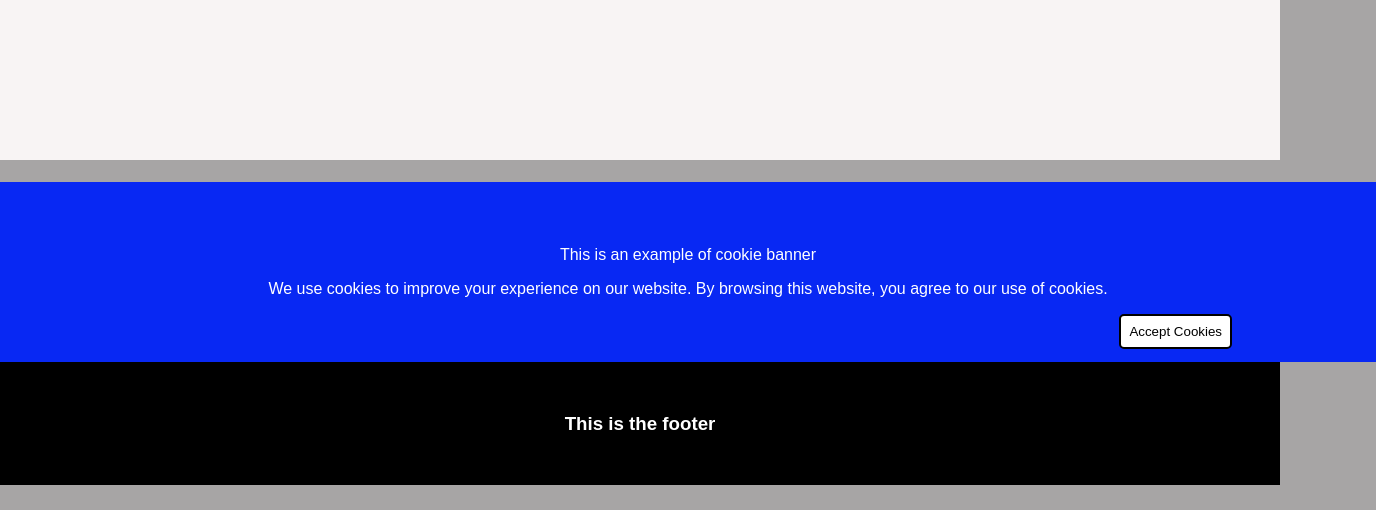
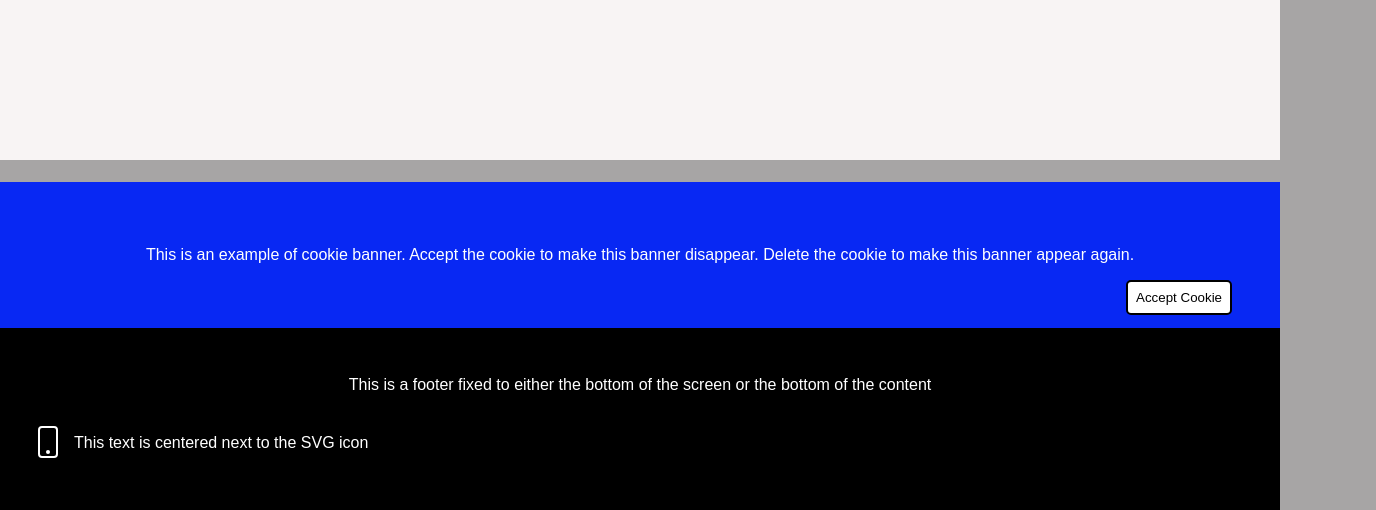
Before and after one commit to thespamster/footer-and-cookie-banner, a plain HTML site: page index.html in a window 1280 px wide. Shown: the part 363-873 px from the top of the page, 1376 px wide, since content can reach past the window. Before the commit the page ends 848 px from the top, so only its background shows below. Drawn offline with Linux system fonts and the light colour scheme.

Commit message:
add a text aligned svg icon to the footer

```diff
--- a/assets/style.css
+++ b/assets/style.css
@@ -32,14 +32,29 @@ body {
     the height of the display
 */
 footer {
-    display: flex;
-    justify-content: center;
     margin-top: auto; /* this fixes the footer to bottom of the body */
     background-color: black;
     padding: 2rem;
     color: white;
+    display: flex;
+    flex-direction: column;
+    justify-content: start;
 }
 
+.footer-text {
+    text-align: center;
+}
+
+/* CSS to align SVG icons and accompanying text */
+.icon,
+.text {
+    text-align: start;
+  vertical-align: middle;
+  display: inline-block;
+  margin-right: 10px;
+}
+
+/* style the header */
 #header-style {
     background-color: black;
     color: white;
@@ -50,15 +65,13 @@ footer {
 /* CSS FOR COOKIE BANNER */
 
 #cookieBanner {
-    width: 100%;
+    display: flex;
     background-color: #0828f3;
     color: white;
     padding: 3rem;
 }
 
-
-
-p {
+.text-center {
     text-align: center;
 }
 
--- a/index.html
+++ b/index.html
@@ -19,17 +19,25 @@
     </h1>
 
     <div id="cookieBanner">
-        <p>This is an example of cookie banner</p>
-        <p>We use cookies to improve your experience on our website. By browsing this website, you agree to our use of cookies.</p>
-        <button id="acceptCookies">Accept Cookies</button>
+        <p class="text-center">This is an example of cookie banner. Accept the cookie to make this banner disappear. Delete the cookie to make this banner appear again.</p>
+        <button id="acceptCookies">Accept Cookie</button>
     </div>
     <div id="deleteCookie">
         <button id="deleteCookies">Delete Cookies</button>
     </div>
+
+
     <footer>
-        <h3>
-            This is the footer
-        </h3>
+
+        <p class="text-center">
+            <span>This is a footer fixed to either the bottom of the screen or the bottom of the content</span>
+        </p>
+        <p>
+            <span class="icon"><svg xmlns="http://www.w3.org/2000/svg" width="32" height="32" fill="white" class="bi bi-phone" viewBox="0 0 16 16">
+                <path d="M11 1a1 1 0 0 1 1 1v12a1 1 0 0 1-1 1H5a1 1 0 0 1-1-1V2a1 1 0 0 1 1-1zM5 0a2 2 0 0 0-2 2v12a2 2 0 0 0 2 2h6a2 2 0 0 0 2-2V2a2 2 0 0 0-2-2z"/>
+                <path d="M8 14a1 1 0 1 0 0-2 1 1 0 0 0 0 2"/>
+              </svg></span class="text"><span>This text is centered next to the SVG icon</span>
+        </p>
     </footer>
 
     <script src="assets/main.js"></script>
```
